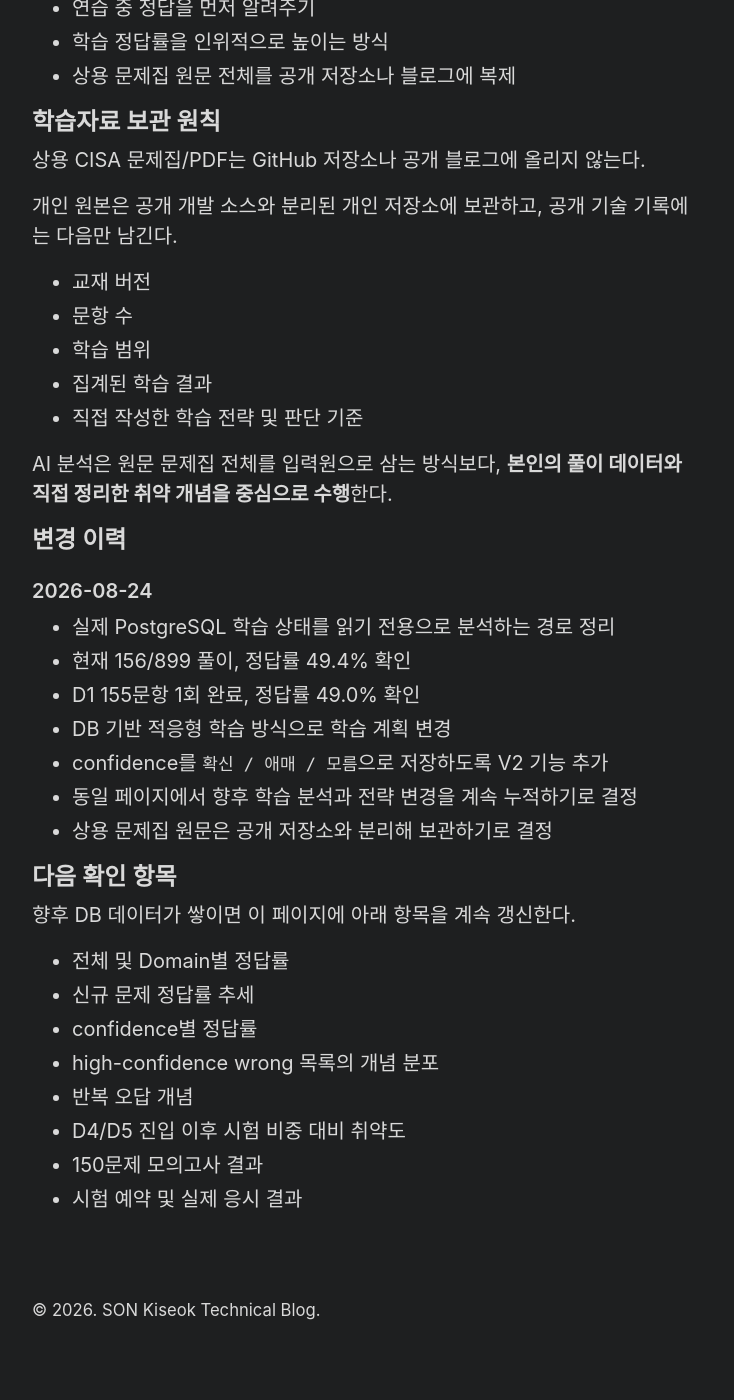
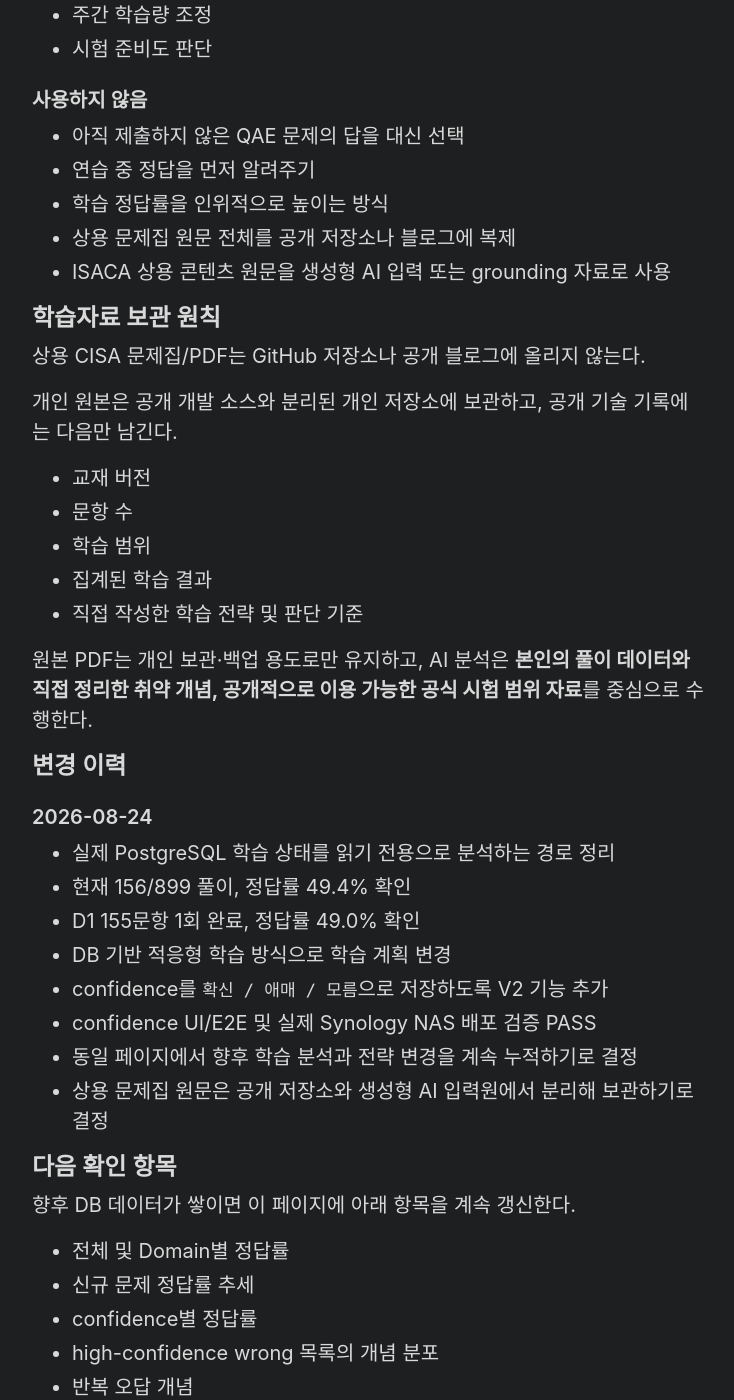
Before and after one commit to son1004007/son1004007.github.io, a Jekyll site: the page built from cisa-study.md, in a window 1280 px wide and 1400 px high, scrolled down 5624 px. Shown: the whole window, without its empty margins (272-1006 px from the left). Built offline with Jekyll 4.4.1, drawn with Linux system fonts in a browser that asks for light colours; before the commit the page ends 6996 px from its top, so only the background shows below that; some of the changed text lies outside the part shown.

Commit message:
docs: record verified CISA confidence deployment

```diff
--- a/cisa-study.md
+++ b/cisa-study.md
@@ -117,13 +117,16 @@
 
 ### 구현 상태
 
-2026-08-24에 CISA V2 문제풀이 화면에 confidence 입력 기능을 추가했다.
+2026-08-24에 CISA V2 문제풀이 화면에 confidence 입력 기능을 추가하고 실제 NAS 배포까지 검증했다.
 
 - 정답 공개 전에 `확신 / 애매 / 모름` 중 하나를 선택
 - 기존 문항별 저장 API에 confidence를 함께 기록
 - 오답 재풀이 시에도 새로운 confidence를 별도로 기록
 - PostgreSQL의 시도 이력에 confidence가 누적됨
 - DB 스키마 변경 없이 기존 컬럼/백엔드 계약 활용
+- 격리 UI/E2E 테스트에서 `confidence_capture=PASS`
+- V2 컨테이너 이미지에서 confidence adapter 로드 확인
+- Synology NAS에서 애플리케이션 재생성, DB 보존, 인증 경로까지 배포 검증 PASS
 
 ## 현재 학습 전략
 
@@ -201,6 +204,7 @@
 - 연습 중 정답을 먼저 알려주기
 - 학습 정답률을 인위적으로 높이는 방식
 - 상용 문제집 원문 전체를 공개 저장소나 블로그에 복제
+- ISACA 상용 콘텐츠 원문을 생성형 AI 입력 또는 grounding 자료로 사용
 
 ## 학습자료 보관 원칙
 
@@ -214,7 +218,7 @@
 - 집계된 학습 결과
 - 직접 작성한 학습 전략 및 판단 기준
 
-AI 분석은 원문 문제집 전체를 입력원으로 삼는 방식보다, **본인의 풀이 데이터와 직접 정리한 취약 개념을 중심으로 수행**한다.
+원본 PDF는 개인 보관·백업 용도로만 유지하고, AI 분석은 **본인의 풀이 데이터와 직접 정리한 취약 개념, 공개적으로 이용 가능한 공식 시험 범위 자료**를 중심으로 수행한다.
 
 ## 변경 이력
 
@@ -225,8 +229,9 @@
 - D1 155문항 1회 완료, 정답률 49.0% 확인
 - DB 기반 적응형 학습 방식으로 학습 계획 변경
 - confidence를 `확신 / 애매 / 모름`으로 저장하도록 V2 기능 추가
+- confidence UI/E2E 및 실제 Synology NAS 배포 검증 PASS
 - 동일 페이지에서 향후 학습 분석과 전략 변경을 계속 누적하기로 결정
-- 상용 문제집 원문은 공개 저장소와 분리해 보관하기로 결정
+- 상용 문제집 원문은 공개 저장소와 생성형 AI 입력원에서 분리해 보관하기로 결정
 
 ## 다음 확인 항목
 
```
